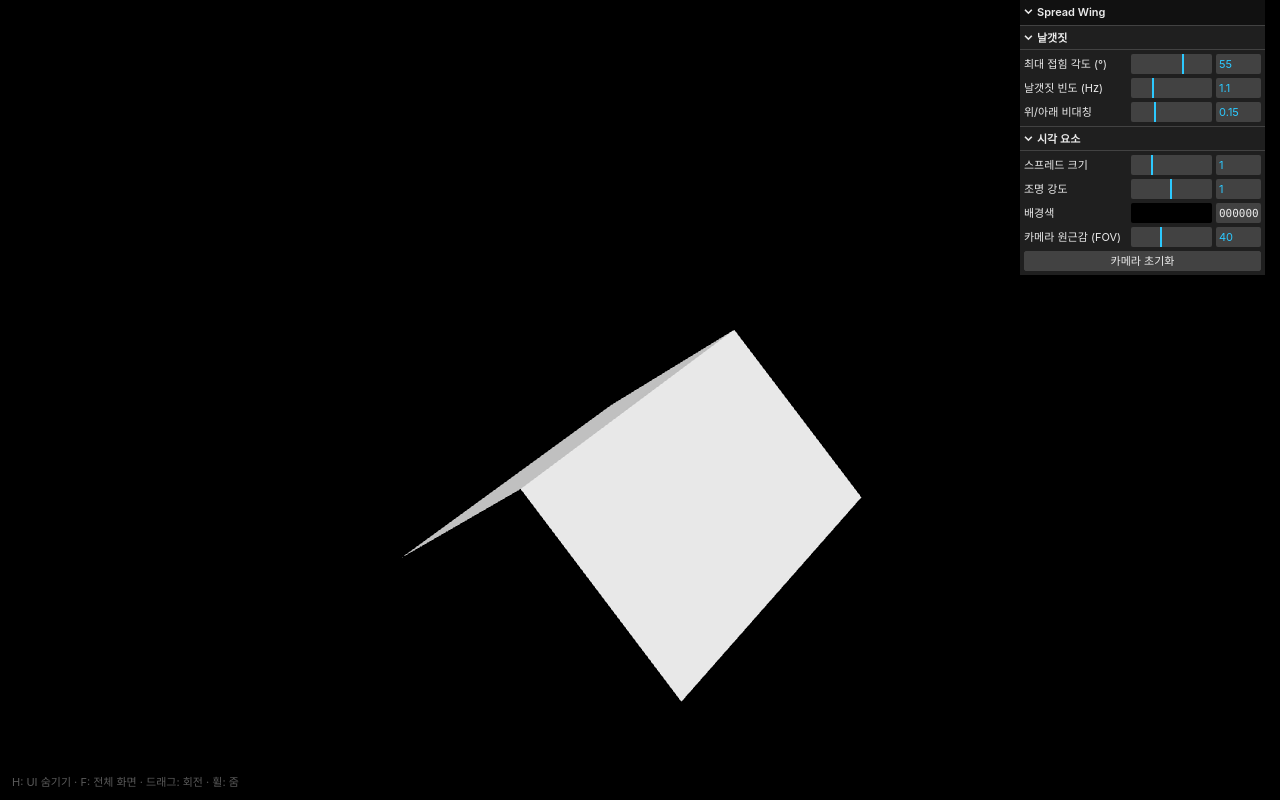
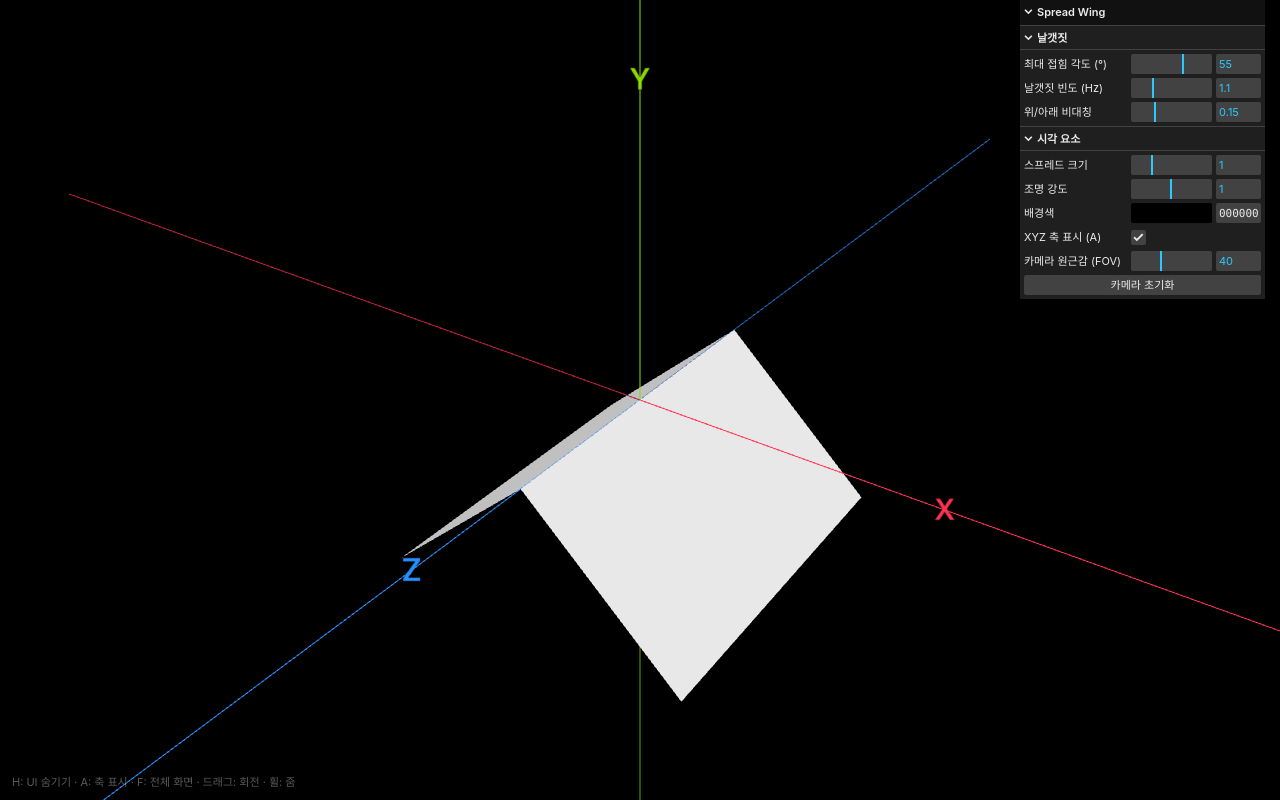
Before and after one commit to kyu-kiim/bodies, a plain HTML site: page spread/index.html in a window 1280 px wide. Drawn offline with nearby package versions, Linux system fonts and the light colour scheme; animation ran at ten frames a second.

Commit message:
Spread Wing: add Blender-style RGB XYZ axes through the spread center
Co-Authored-By: Claude Opus 5.5 <noreply@anthropic.com>

```diff
--- a/spread/index.html
+++ b/spread/index.html
@@ -22,7 +22,7 @@
 </script>
 </head>
 <body>
-<div id="hint">H: UI 숨기기 · F: 전체 화면 · 드래그: 회전 · 휠: 줌</div>
+<div id="hint">H: UI 숨기기 · A: 축 표시 · F: 전체 화면 · 드래그: 회전 · 휠: 줌</div>
 <script type="module">
 import * as THREE from 'three';
 import { OrbitControls } from 'three/addons/controls/OrbitControls.js';
@@ -124,6 +124,57 @@ material.onBeforeCompile = (shader) => {
 const spread = new THREE.Mesh(makeSpreadGeometry(), material);
 scene.add(spread);
 
+// ---- XYZ 축 (블렌더 스타일: X 빨강, Y 초록, Z 파랑) -------------------
+// 개체 중심(원점)을 지나는 양방향 직선. 양(+)쪽은 선명하게, 음(−)쪽은 어둡게.
+const AXIS_LEN = 6;
+const axisColors = { x: 0xff3352, y: 0x8bdc00, z: 0x2890ff };
+function makeAxes() {
+  const group = new THREE.Group();
+  const pos = [], col = [];
+  const dirs = { x: [1, 0, 0], y: [0, 1, 0], z: [0, 0, 1] };
+  const c = new THREE.Color(), dim = new THREE.Color();
+  for (const k of ['x', 'y', 'z']) {
+    const [dx, dy, dz] = dirs[k];
+    c.set(axisColors[k]);
+    dim.copy(c).multiplyScalar(0.5);
+    // + 방향
+    pos.push(0, 0, 0, dx * AXIS_LEN, dy * AXIS_LEN, dz * AXIS_LEN);
+    col.push(c.r, c.g, c.b, c.r, c.g, c.b);
+    // − 방향
+    pos.push(0, 0, 0, -dx * AXIS_LEN, -dy * AXIS_LEN, -dz * AXIS_LEN);
+    col.push(dim.r, dim.g, dim.b, dim.r, dim.g, dim.b);
+  }
+  const g = new THREE.BufferGeometry();
+  g.setAttribute('position', new THREE.Float32BufferAttribute(pos, 3));
+  g.setAttribute('color', new THREE.Float32BufferAttribute(col, 3));
+  const lines = new THREE.LineSegments(g, new THREE.LineBasicMaterial({
+    vertexColors: true, depthWrite: false,
+  }));
+  group.add(lines);
+
+  // 축 끝 라벨
+  const LABEL_AT = 1.9;
+  for (const k of ['x', 'y', 'z']) {
+    const cv = document.createElement('canvas');
+    cv.width = cv.height = 64;
+    const ctx = cv.getContext('2d');
+    ctx.fillStyle = '#' + new THREE.Color(axisColors[k]).getHexString();
+    ctx.font = '600 44px -apple-system, Helvetica, sans-serif';
+    ctx.textAlign = 'center'; ctx.textBaseline = 'middle';
+    ctx.fillText(k.toUpperCase(), 32, 34);
+    const tex = new THREE.CanvasTexture(cv);
+    tex.colorSpace = THREE.SRGBColorSpace;
+    const sp = new THREE.Sprite(new THREE.SpriteMaterial({ map: tex, depthWrite: false }));
+    sp.scale.setScalar(0.22);
+    const [dx, dy, dz] = dirs[k];
+    sp.position.set(dx * LABEL_AT, dy * LABEL_AT, dz * LABEL_AT);
+    group.add(sp);
+  }
+  return group;
+}
+const axes = makeAxes();
+scene.add(axes);
+
 // ---- 날갯짓 -----------------------------------------------------------
 // 위상 φ에 대해 θ = A·(sin φ + b·sin 2φ)/norm  — 약간의 비대칭으로 생물적인 느낌
 let phase = 0;
@@ -144,6 +195,7 @@ const fv = gui.addFolder('시각 요소');
 fv.add(params, 'scale', 0.3, 3, 0.01).name('스프레드 크기').onChange(v => spread.scale.setScalar(v));
 fv.add(params, 'light', 0, 2, 0.01).name('조명 강도').onChange(applyLight);
 fv.addColor(params, 'background').name('배경색').onChange(v => scene.background.set(v));
+fv.add(axes, 'visible').name('XYZ 축 표시 (A)').listen();
 fv.add(camera, 'fov', 10, 90, 1).name('카메라 원근감 (FOV)').onChange(() => camera.updateProjectionMatrix());
 fv.add({ reset() { camera.position.set(3.2, 3.4, 4.6); controls.target.set(0, 0, 0); } }, 'reset').name('카메라 초기화');
 
@@ -151,6 +203,7 @@ fv.add({ reset() { camera.position.set(3.2, 3.4, 4.6); controls.target.set(0, 0,
 addEventListener('keydown', (e) => {
   if (e.target.tagName === 'INPUT') return;
   if (e.key === 'h' || e.key === 'H') document.body.classList.toggle('hide-ui');
+  if (e.key === 'a' || e.key === 'A') axes.visible = !axes.visible;
   if (e.key === 'f' || e.key === 'F') {
     if (!document.fullscreenElement) document.documentElement.requestFullscreen?.();
     else document.exitFullscreen?.();
```
